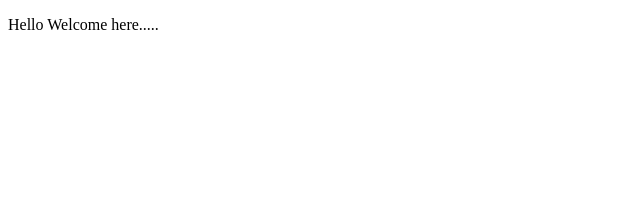
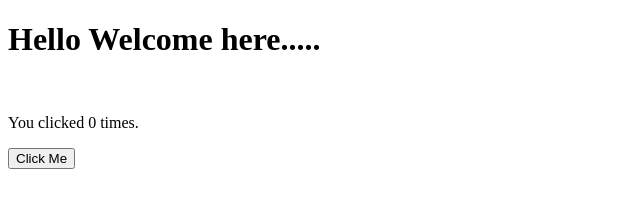
Before and after one commit to karan0704/Javascript-Button, a plain HTML site: page index.html in a window 1280 px wide. Shown: the whole page, without its empty margins (0-640 px from the left). Drawn offline with Linux system fonts and the light colour scheme.

Commit message:
Button add in HTML file

```diff
--- a/index.html
+++ b/index.html
@@ -1,12 +1,15 @@
 <!DOCTYPE html>
 <html lang="en">
-<head>
-    <meta charset="UTF-8">
-    <meta name="viewport" content="width=device-width, initial-scale=1.0">
-    <title>Butt</title>
-</head>
-<body>
-    <p>Hello Welcome here.....</p>
+  <head>
+    <meta charset="UTF-8" />
+    <meta name="viewport" content="width=device-width, initial-scale=1.0" />
+    <title>Click Counter</title>
+  </head>
+  <body>
+    <h1>Hello Welcome here.....</h1>
+    <br />
+    <p>You clicked <span id="count">0</span> times.</p>
 
-</body>
+    <button id="clickButton">Click Me</button>
+  </body>
 </html>
```
